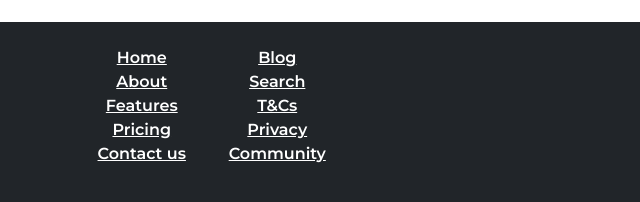
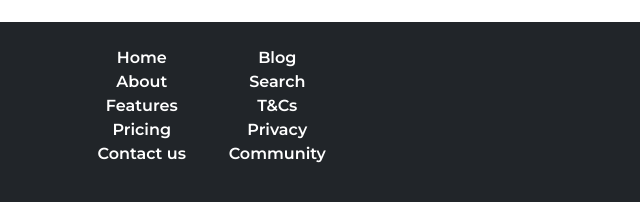
Before and after one commit to Pinkz101/Capstone-1, a plain HTML site: page index.html in a window 1280 px wide. Shown: the part 2602-2804 px from the top of the page, 0-640 px from the left. Drawn offline with Linux system fonts and the light colour scheme.

Commit message:
fix footer

```diff
--- a/index.html
+++ b/index.html
@@ -13,6 +13,7 @@
 	<link rel="preconnect" href="https://fonts.googleapis.com">
 	<link rel="preconnect" href="https://fonts.gstatic.com" crossorigin>
 	<link href="https://fonts.googleapis.com/css2?family=Montserrat:wght@600;700&family=Nunito:wght@200&display=swap" rel="stylesheet">
+
 
 </head>
 <body>
@@ -251,19 +252,19 @@
 					      <div class="col-lg-3 col-md-6 mb-4 mb-md-0">
 					        <ul class="list-unstyled mb-0">
 					          <li>
-					            <a href="#!" class="text-white">Home</a>
+					            Home
 					          </li>
 					          <li>
-					            <a href="#!" class="text-white">About</a>
+					            About
 					          </li>
 					          <li>
-					            <a href="#!" class="text-white">Features</a>
+					            Features
 					          </li>
 					          <li>
-					            <a href="#!" class="text-white">Pricing</a>
+					            Pricing
 					          </li>
 					          <li>
-					            <a href="#!" class="text-white">Contact us</a>
+					            Contact us
 					          </li>
 					        </ul>
 					      </div>
@@ -271,21 +272,21 @@
 
 					      <!--Grid column-->
 					      <div class="col-lg-3 col-md-6 mb-4 mb-md-0">
-					        <ul class="list-unstyled">
+					        <ul class="list-unstyled text-white">
 					          <li>
-					            <a href="#!" class="text-white">Blog</a>
+					            Blog
 					          </li>
 					          <li>
-					            <a href="#!" class="text-white">Search</a>
+					            Search
 					          </li>
 					          <li>
-					            <a href="#!" class="text-white">T&Cs</a>
+					            T&Cs
 					          </li>
 					          <li>
-					            <a href="#!" class="text-white">Privacy</a>
+					            Privacy
 					          </li>
 							  <li>
-					            <a href="#!" class="text-white">Community</a>
+					            Community
 					          </li>
 					        </ul>
 					      </div>
@@ -300,7 +301,7 @@
 	            		<strong>Sign up for our newsletter</strong>
 	         			</p>
 
-				        <div class="form-outlin">
+				        <div class="form-outline">
 				            <input type="email" id="footer-form"/>
 					        <button type="submit" class="btn btn-primary">Subscribe
 	         				</button>
```
